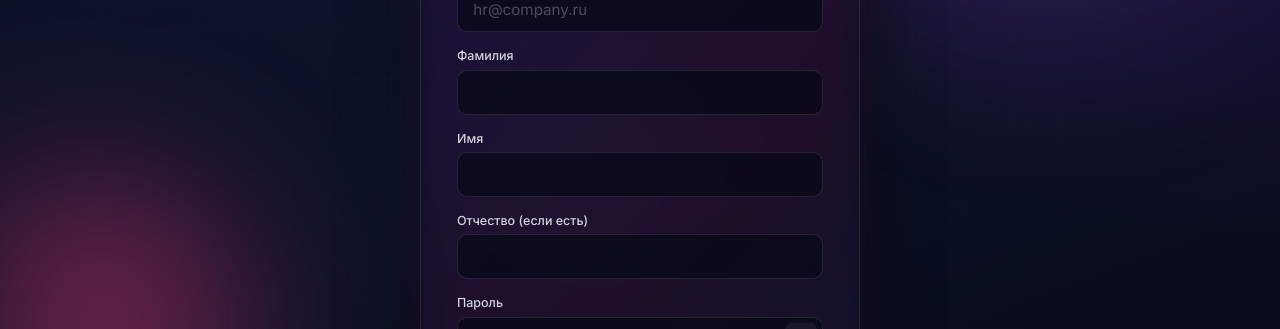
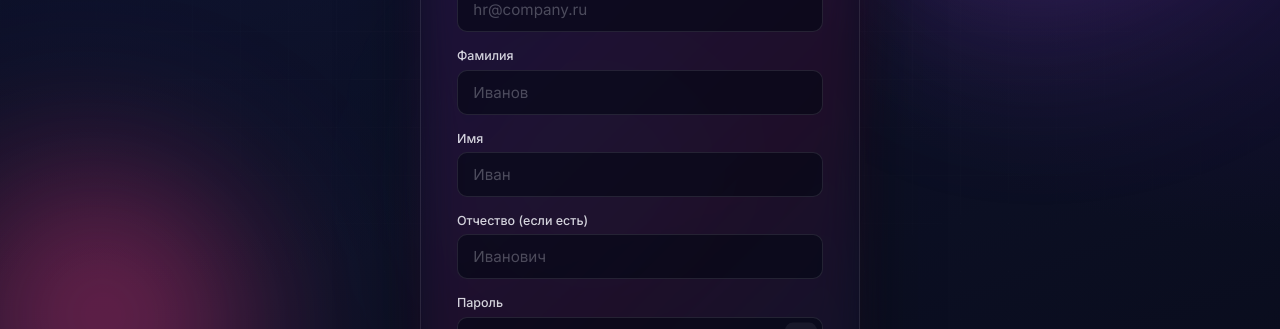
Before and after one commit to san4EZzzZZZ/umirhak2026_front, a React (Vite) app: page /register/hr in a window 1280 px wide. Shown: the part 305-634 px from the top of the page. Built offline with nearby package versions, Linux system fonts and the light colour scheme; no server answers.

Commit message:
feat: enhance registration page; add placeholders for name fields and update navigation to replace history state

```diff
--- a/src/pages/RegisterByRolePage.jsx
+++ b/src/pages/RegisterByRolePage.jsx
@@ -104,7 +104,7 @@ export default function RegisterByRolePage({ role }) {
     }
 
     const roleForLogin = safeRole === ROLES.employer ? "employer" : "student";
-    navigate(`/login?registered=1&role=${encodeURIComponent(roleForLogin)}&login=${encodeURIComponent(email)}`);
+    navigate(`/login?registered=1&role=${encodeURIComponent(roleForLogin)}&login=${encodeURIComponent(email)}`, { replace: true });
   };
 
   return (
@@ -140,17 +140,17 @@ export default function RegisterByRolePage({ role }) {
 
           <label className="field">
             <span className="field__label">Фамилия</span>
-            <input type="text" name="lastName" autoComplete="family-name" required className="field__input" />
+            <input type="text" name="lastName" autoComplete="family-name" required className="field__input" placeholder="Иванов" />
           </label>
 
           <label className="field">
             <span className="field__label">Имя</span>
-            <input type="text" name="firstName" autoComplete="given-name" required className="field__input" />
+            <input type="text" name="firstName" autoComplete="given-name" required className="field__input" placeholder="Иван" />
           </label>
 
           <label className="field">
             <span className="field__label">Отчество (если есть)</span>
-            <input type="text" name="middleName" autoComplete="additional-name" className="field__input" />
+            <input type="text" name="middleName" autoComplete="additional-name" className="field__input" placeholder="Иванович" />
           </label>
 
           <PasswordField
```
